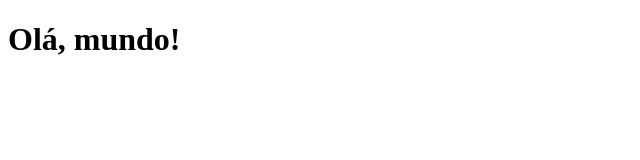
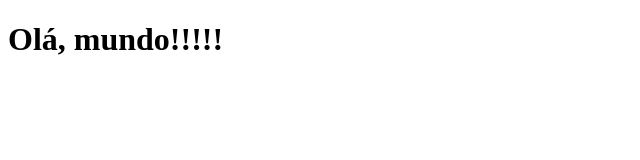
Before and after one commit to NaanAndrade/clone-tabnews, a Next.js app: page / in a window 1280 px wide. Shown: the top 160 px of the page, without its empty margins (0-640 px from the left). Built offline with nearby package versions, Linux system fonts and the light colour scheme.

Commit message:
Teste da Vercel

```diff
--- a/pages/index.js
+++ b/pages/index.js
@@ -1,5 +1,5 @@
 function Home() {
-    return <h1>Olá, mundo!</h1>
+    return <h1>Olá, mundo!!!!!</h1>
 }
 
 export default Home;
```
